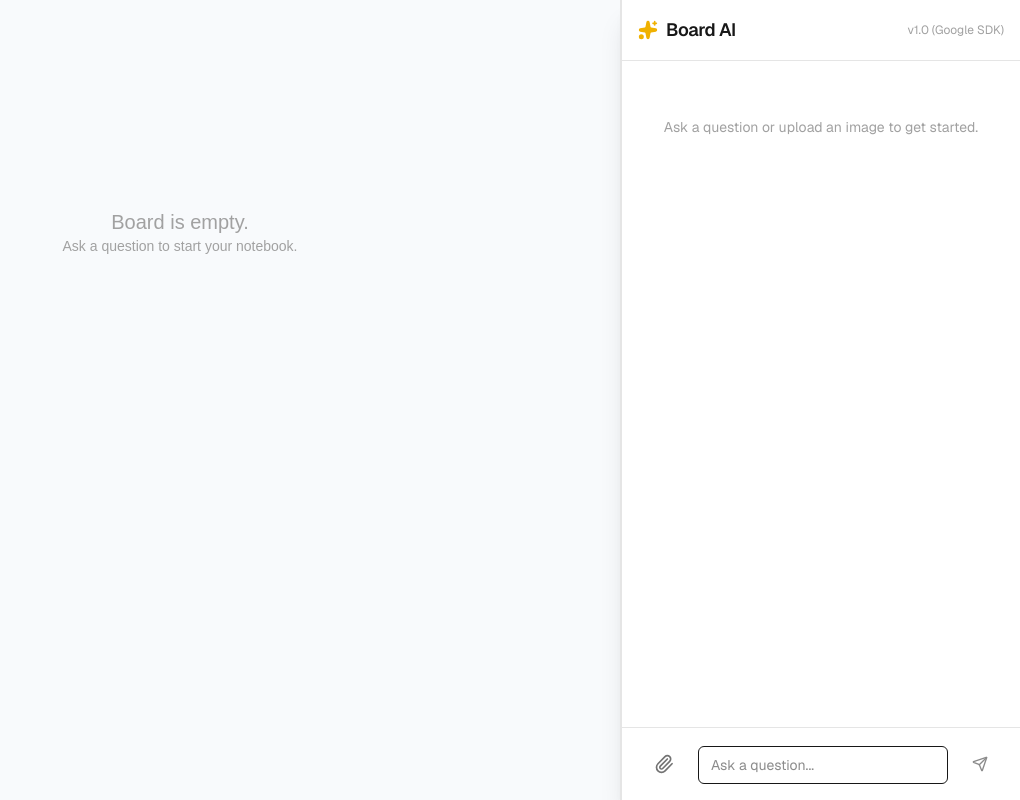
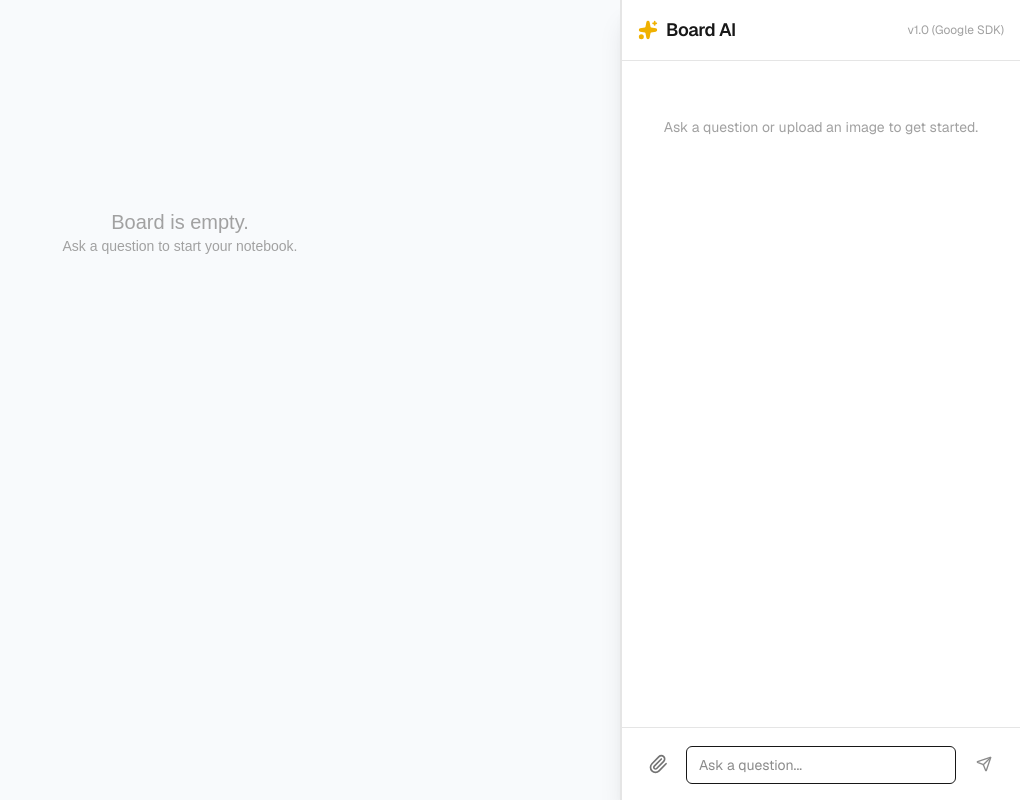
Before and after one commit to SR-123456789/board-ai, a Next.js app in the folder frontend/: page /room/1 in a window 1280 px wide. Shown: the whole page, without its empty margins (260-1280 px from the left). Built offline with nearby package versions, Linux system fonts and the light colour scheme.

Commit message:
refactor: replace button size and variant props with explicit Tailwind classes for styling.

```diff
--- a/frontend/app/page.tsx
+++ b/frontend/app/page.tsx
@@ -35,7 +35,7 @@ export default function Dashboard() {
           <Button
             onClick={handleCreateRoom}
             className="w-full h-12 text-lg gap-2"
-            size="lg"
+
           >
             <Plus className="w-5 h-5" />
             Create New Room
--- a/frontend/components/chat/MultimediaChatInput.tsx
+++ b/frontend/components/chat/MultimediaChatInput.tsx
@@ -87,9 +87,7 @@ export const ChatInput: React.FC<ChatInputProps> = ({ onSend, isLoading }) => {
 
                 <Button
                     type="button"
-                    variant="ghost"
-                    size="icon"
-                    className="shrink-0 text-neutral-500 hover:text-neutral-900"
+                    className="shrink-0 w-10 h-10 p-0 text-neutral-500 hover:text-neutral-900 bg-transparent hover:bg-neutral-100"
                     onClick={() => fileInputRef.current?.click()}
                 >
                     <Paperclip className="w-5 h-5" />
@@ -112,7 +110,7 @@ export const ChatInput: React.FC<ChatInputProps> = ({ onSend, isLoading }) => {
                     />
                 </div>
 
-                <Button type="submit" size="icon" disabled={isLoading || (!input.trim() && files.length === 0)}>
+                <Button type="submit" className="w-10 h-10 p-0" disabled={isLoading || (!input.trim() && files.length === 0)}>
                     <Send className="w-4 h-4" />
                 </Button>
             </form>
```
